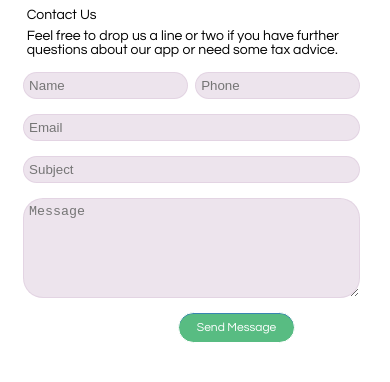
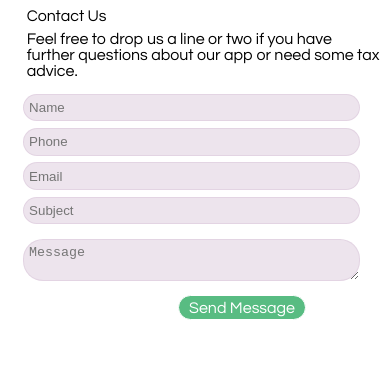
Before and after one commit to PMuiruri/DNAprojects, a plain HTML site: page App/contact.html in a window 390 px wide. Shown: the top 382 px of the page. Drawn offline with Linux system fonts and the light colour scheme.

Commit message:
Update css to make it more responsive

```diff
--- a/App/contact.css
+++ b/App/contact.css
@@ -6,11 +6,11 @@
     box-shadow: 1px 1px 25px rgba(0, 0, 0, 0.35);
     border-radius: 20px;
     border: 10px solid #305A72;
-    font: 12px 'Questrial', Arial, Helvetica, sans-serif;
+    font: 16px 'Questrial', Arial, Helvetica, sans-serif;
 }
 h2, h4{
   margin: 2% 0% 0% 5%;
-  font: 14px 'Questrial', Arial, Helvetica, sans-serif;
+  font: 1em 'Questrial', Arial, Helvetica, sans-serif;
   text-decoration: none;
 }
 
@@ -42,6 +42,13 @@ h2, h4{
     margin-right: 2%;
     margin-bottom: 2%;
 }
+@media (max-width: 600px){
+  .form-style ul li .field-split{
+      width: 98%;
+      margin-right: 2%;
+      margin-bottom: 2%;
+  }
+}
 .form-style ul li .field-full{
     width: 98%;
 }
@@ -53,20 +60,19 @@ h2, h4{
 }
 .form-style ul li textarea{
     width: 98%;
-    height: 100px;
+    height: 80%;
 }
 .form-style ul li input[type="button"],
 .form-style ul li input[type="submit"] {
-    box-shadow: inset 0px 1px 0px 0px #3985B1;
     background-color: #58bc82;
     border: 1px solid;
     border-radius: 20px;
     margin: 1% 45%;
     display: inline-block;
     color: #FFFFFF;
-    padding: 8px 18px;
+    padding: 1% 3%;
     text-decoration: none;
-    font: 12px 'Questrial', Arial, Helvetica, sans-serif;
+    font: 1em 'Questrial', Arial, Helvetica, sans-serif;
 }
 .form-style ul li input[type="button"]:hover,
 .form-style ul li input[type="submit"]:hover {
--- a/App/login.css
+++ b/App/login.css
@@ -16,7 +16,6 @@ h2, h4{
 form.container-split{
     width: 45%;
     margin: 5% 2% 0% 2%;
-
 }
 
 form.align-left{
@@ -53,6 +52,18 @@ form.align-right{
     margin-right: 2%;
     margin-bottom: 2%;
 }
+@media (max-width: 600px){
+  form.container-split{
+      width: 98%;
+      margin: 5% 2% 0% 2%;
+  }
+  .form-style ul li .field-split{
+      width: 88%;
+      margin-right: 2%;
+      margin-bottom: 2%;
+  }
+}
+
 .form-style ul li .field-full{
     margin-bottom: 2%;
     width: 88%;
@@ -69,7 +80,6 @@ form.align-right{
 }
 .form-style ul li input[type="button"],
 .form-style ul li input[type="submit"] {
-    box-shadow: inset 0px 1px 0px 0px #3985B1;
     background-color: #58bc82;
     border: 1px solid;
     border-radius: 20px;
```
